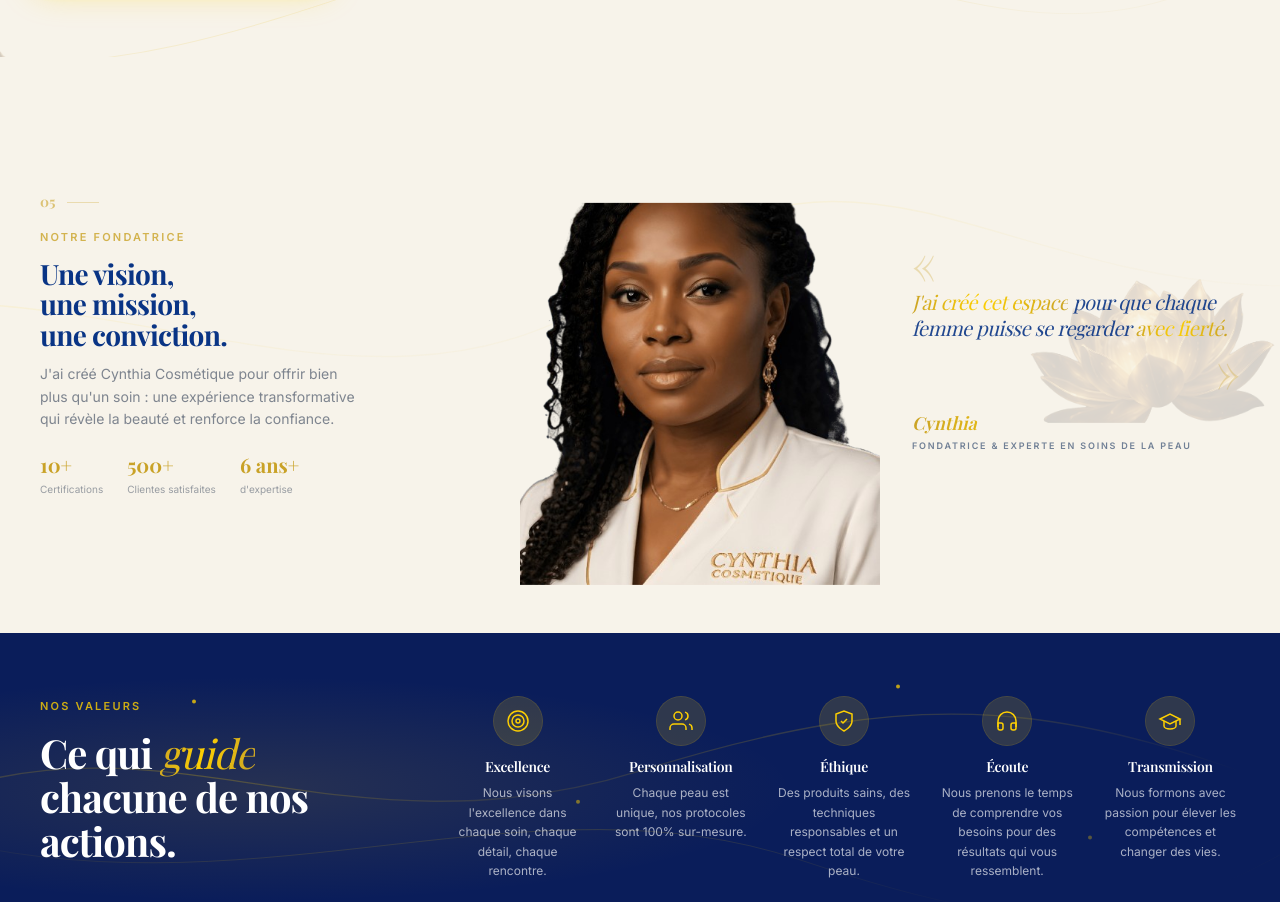
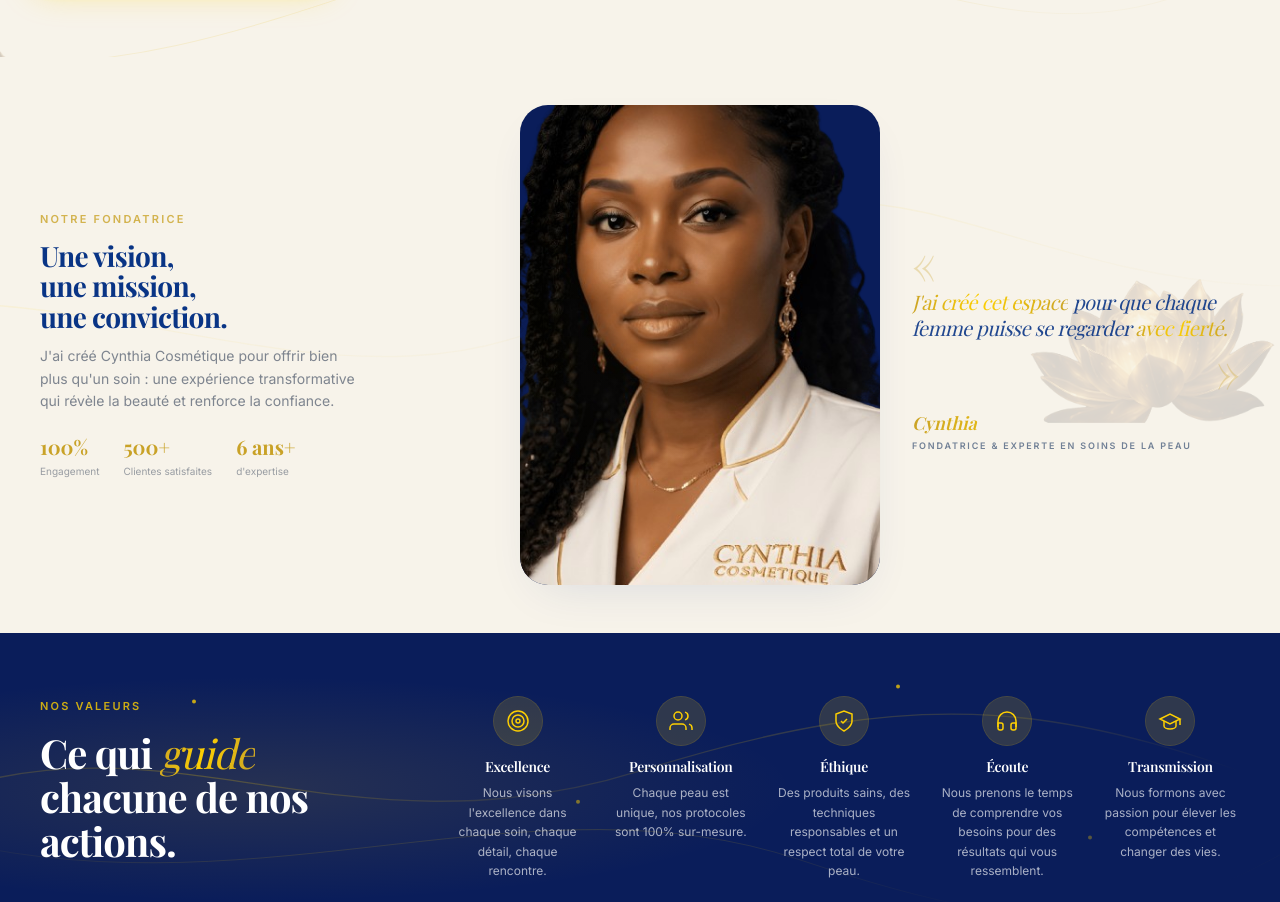
Before and after one commit to kenryalonzo/com.cythia.dev, a Next.js app: page /a-propos in a window 1280 px wide. Shown: the part 1113-2015 px from the top of the page. Built offline with nearby package versions, Linux system fonts and the light colour scheme.

Commit message:
feat: update Fondatrice component stats and improve layout for enhanced storytelling

```diff
--- a/components/Fondatrice.tsx
+++ b/components/Fondatrice.tsx
@@ -5,7 +5,7 @@ import Image from "next/image";
 import { Reveal } from "@/components/ui/Reveal";
 
 const stats = [
-	{ number: "10+", label: "Certifications" },
+  { number: "100%", label: "Engagement" },
   { number: "500+", label: "Clientes satisfaites" },
   { number: "6 ans+", label: "d'expertise" },
 ];
@@ -59,15 +59,6 @@ export function Fondatrice() {
           {/* ─── Left: Text + Stats (~40%) ─── */}
           <div className="flex w-full flex-col lg:w-[40%] lg:pr-8">
             <Reveal direction="down" delay={0.1}>
-							<div className="mb-4 flex items-center gap-3">
-								<span className="font-display text-sm font-bold text-gold-deep/60">
-									05
-								</span>
-								<span className="h-px w-8 bg-gold-deep/30" aria-hidden />
-							</div>
-						</Reveal>
-
-						<Reveal direction="down" delay={0.15}>
               <span className="eyebrow mb-3 block !text-[9px] !tracking-[0.2em] !text-gold-deep/80 sm:!text-[10px] md:!text-[11px]">
                 Notre Fondatrice
               </span>
@@ -111,16 +102,25 @@ export function Fondatrice() {
           {/* ─── Center: Portrait (~30%) ─── */}
           <Reveal delay={0.2} className="w-full lg:w-[30%]">
             <motion.div
-							animate={{ y: [0, -5, 0] }}
-							transition={{ duration: 6, repeat: Infinity, ease: "easeInOut" }}
-							className="relative mx-auto aspect-[3/4] w-full max-w-[280px] lg:max-w-none"
+              whileHover={{ y: -3 }}
+              transition={{ type: "spring", stiffness: 300, damping: 24 }}
+              className="relative mx-auto aspect-[3/4] w-full max-w-[220px] overflow-hidden rounded-2xl bg-[#0a1d5a] shadow-card lg:max-w-none lg:rounded-3xl"
             >
+              {/* Gold shimmer */}
+              <div
+                className="pointer-events-none absolute inset-0 z-10 opacity-20"
+                aria-hidden
+                style={{
+                  background:
+                    "radial-gradient(ellipse 80% 60% at 30% 50%, rgba(201,162,39,0.15) 0%, transparent 60%)",
+                }}
+              />
               <Image
                 src="/assets/images/cynthia-vision.png"
                 alt="Cynthia — Fondatrice de Cynthia Cosmétique"
                 fill
-								sizes="(min-width: 1024px) 30vw, 80vw"
-								className="object-contain object-bottom"
+                sizes="(min-width: 1024px) 30vw, 60vw"
+                className="object-cover object-top"
               />
             </motion.div>
           </Reveal>
```
Lines whose indentation alone changed are shown as unchanged.
